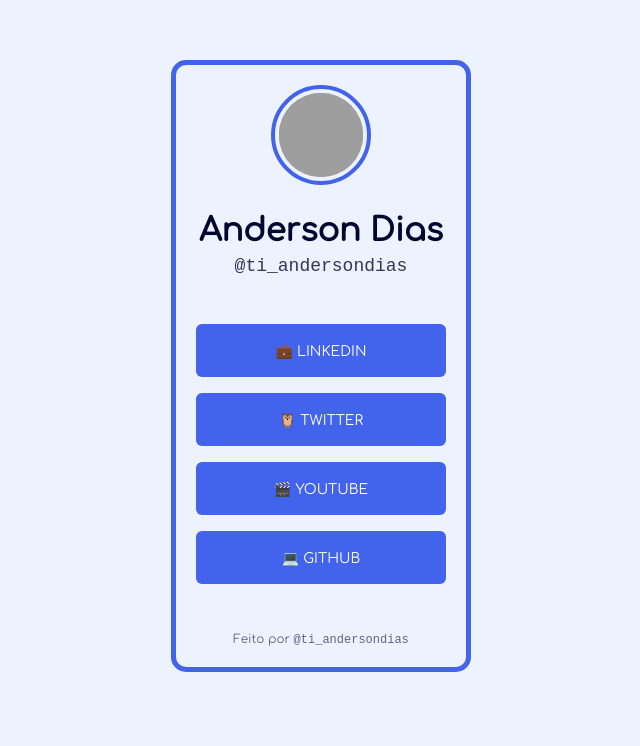
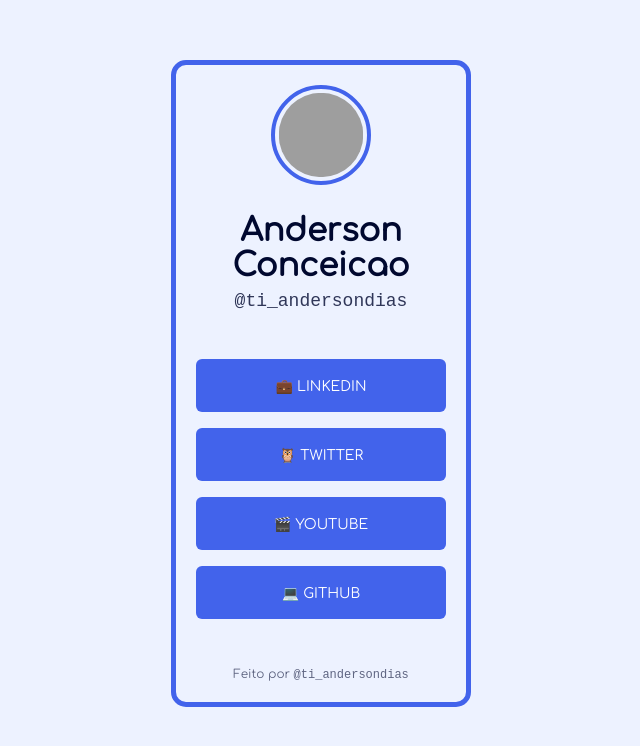
Before and after one commit to tiandersondias/maratona-explorer-2, a plain HTML site: page index.html in a window 1280 px wide. Shown: the whole page, without its empty margins (319-959 px from the left). Drawn offline with Linux system fonts and the light colour scheme; grey boxes are pictures that could not be loaded.

Commit message:
Update index.html

```diff
--- a/index.html
+++ b/index.html
@@ -22,7 +22,7 @@
         src="https://github.com/tiandersondias.png"
         alt="Picture of Anderson Dias"
       />
-      <h1>Anderson Dias</h1>
+      <h1>Anderson Conceicao</h1>
       <p class="username">@ti_andersondias</p>
       <ul>
         <li>
```
